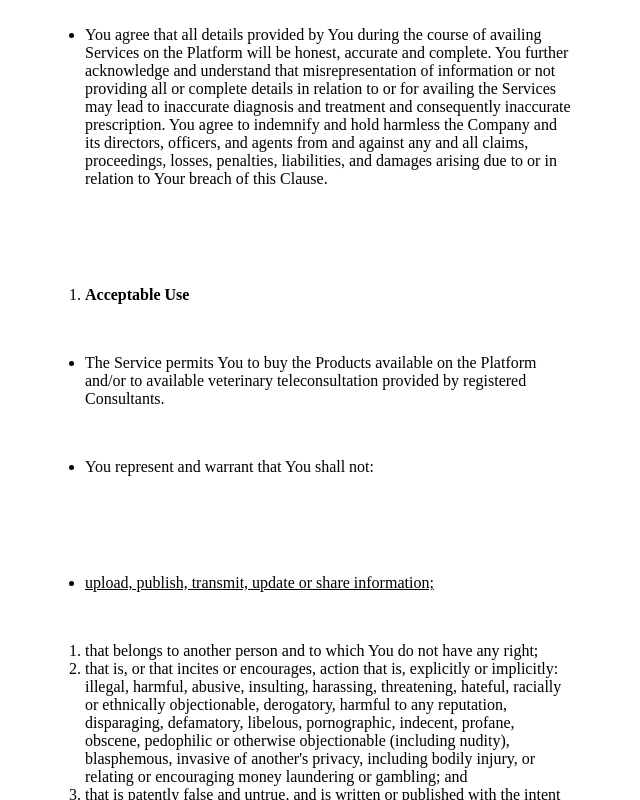
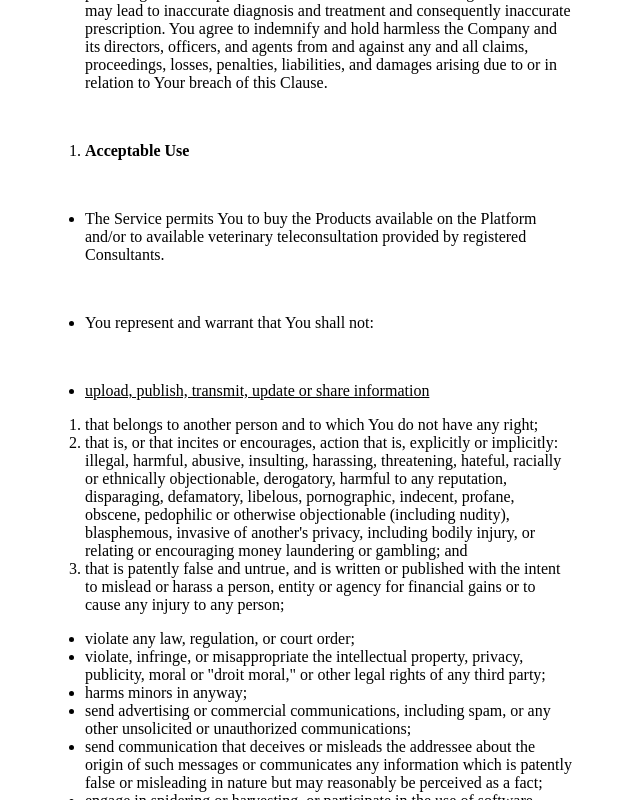
Before and after one commit to rs-amit/new_repo, a React (Create React App) app: page /terms-of-service in a window 1280 px wide. Shown: the part 4697-5497 px from the top of the page, without its empty margins (331-971 px from the left). Built offline with nearby package versions, Linux system fonts and the light colour scheme; what react-swipeable-views-utils would draw is missing.

Commit message:
initial commit

```diff
--- a/src/sections/privacy-policy/terms-of-use.js
+++ b/src/sections/privacy-policy/terms-of-use.js
@@ -41,10 +41,11 @@ const Title = styled("div")(({ theme }) => ({
   letterSpacing: "0.0em",
 }));
 
-const InfoList = styled("li")(({ theme, underline }) => ({
+const InfoList = styled("li")(({ theme, underline, marginTop }) => ({
   margin: "0 0 50px",
   fontSize: "16px",
   textDecoration: underline && "underline",
+  marginTop:marginTop && '30px'
 }));
 
 const OrderedList = styled("ol")(({ theme }) => ({
@@ -381,7 +382,7 @@ function TermsAndCondition() {
           ],
         },
         {
-          heading: "upload, publish, transmit, update or share information;",
+          heading: "upload, publish, transmit, update or share information",
           subPoints: [
             `that belongs to another person and to which You do not have any right;`,
             `that is, or that incites or encourages, action that is, explicitly or implicitly: illegal, harmful, abusive, insulting, harassing, threatening, hateful, racially or ethnically objectionable, derogatory, harmful to any reputation, disparaging, defamatory, libelous, pornographic, indecent, profane, obscene, pedophilic or otherwise objectionable (including nudity), blasphemous, invasive of another's privacy, including bodily injury, or relating or encouraging money laundering or gambling; and`,
@@ -411,7 +412,7 @@ function TermsAndCondition() {
       title: "Fees and Payment",
       content: [
         {
-          //   heading: "Fees and Payment",
+          // heading: "Fees and Payment",
           point: [
             {
               underlineHeading: "Fees",
@@ -698,9 +699,9 @@ function TermsAndCondition() {
         <ParaGraph>{thirdPara()}</ParaGraph>
         {termsOfService.map((data, index) => (
           <div key={index}>
-            <ol>
-              <InfoList>
-                <strong>{data.title}</strong>
+            <ol style={{marginTop:(data.title === "Fees and Payment" || data.title === "Privacy") && "40px"}}>
+              <InfoList >
+                <strong >{data.title}</strong>
               </InfoList>
             </ol>
             {additionalPoints(data) &&
@@ -725,7 +726,7 @@ function TermsAndCondition() {
                       {heading && (
                         // unOrdered list
                         <ul>
-                          <InfoList underline="true">{heading}</InfoList>
+                          <InfoList underline="true" style={{marginBottom: heading === "upload, publish, transmit, update or share information" && "0px"}}>{heading}</InfoList>
                         </ul>
                       )}
                       {subPoints && (
@@ -755,7 +756,7 @@ function TermsAndCondition() {
                                 ))
                               }
                             </div>
-                            <p className={classes.bottomSpace}>&nbsp;</p>
+                            {/* <p className={classes.bottomSpace}>&nbsp;</p> */}
                           </>
                         )}
                     </>
@@ -772,7 +773,7 @@ function TermsAndCondition() {
                       <>
                         {heading && (
                           <ul>
-                            <InfoList underline="true">{heading}</InfoList>
+                            <InfoList underline="true" marginTop="30px">{heading}</InfoList>
                           </ul>
                         )}
                         {point && (
@@ -815,6 +816,7 @@ function TermsAndCondition() {
               </>
             )}
             {data.title === "Ownership" && OwnershipSection()}
+            {/* ------------------------------------------------------------------------------------------------------- */}
             {data.title === "Copyright and Intellectual Property Policy" && (
               <>
                 {data.content &&
@@ -841,11 +843,11 @@ function TermsAndCondition() {
                               bulletPoint ===
                               "If You do not follow these requirements, Your notice may not be valid."
                             ) {
-                              return <ParaGraph>{bulletPoint}</ParaGraph>;
+                              return <ParaGraph style={{marginTop:'40px'}}>{bulletPoint}</ParaGraph>;
                             }
                             return (
-                              <ul>
-                                <li>{bulletPoint}</li>
+                              <ul style={{margin:'0px'}}>
+                                <li >{bulletPoint}</li>
                               </ul>
                             );
                           })}
```
